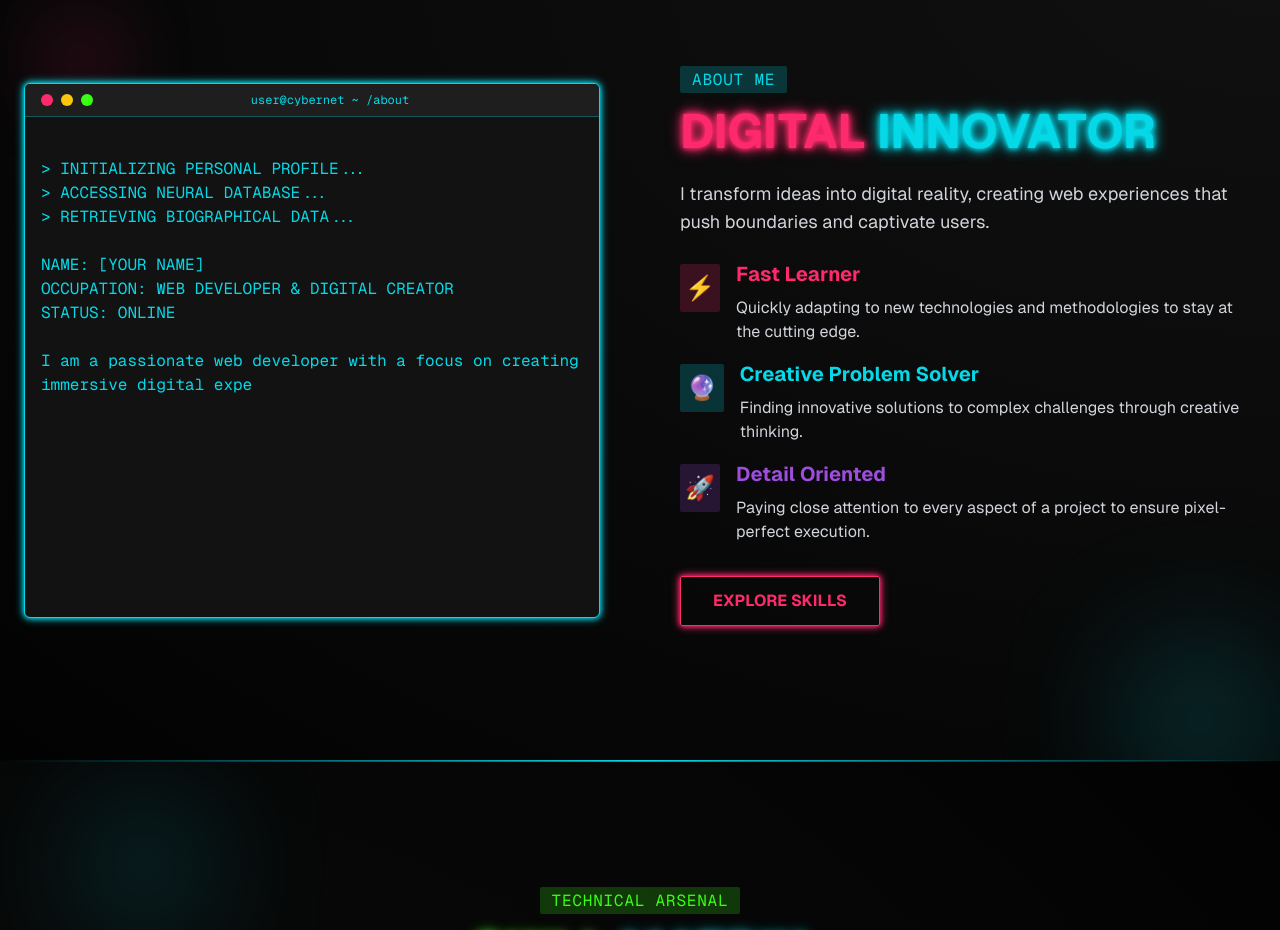
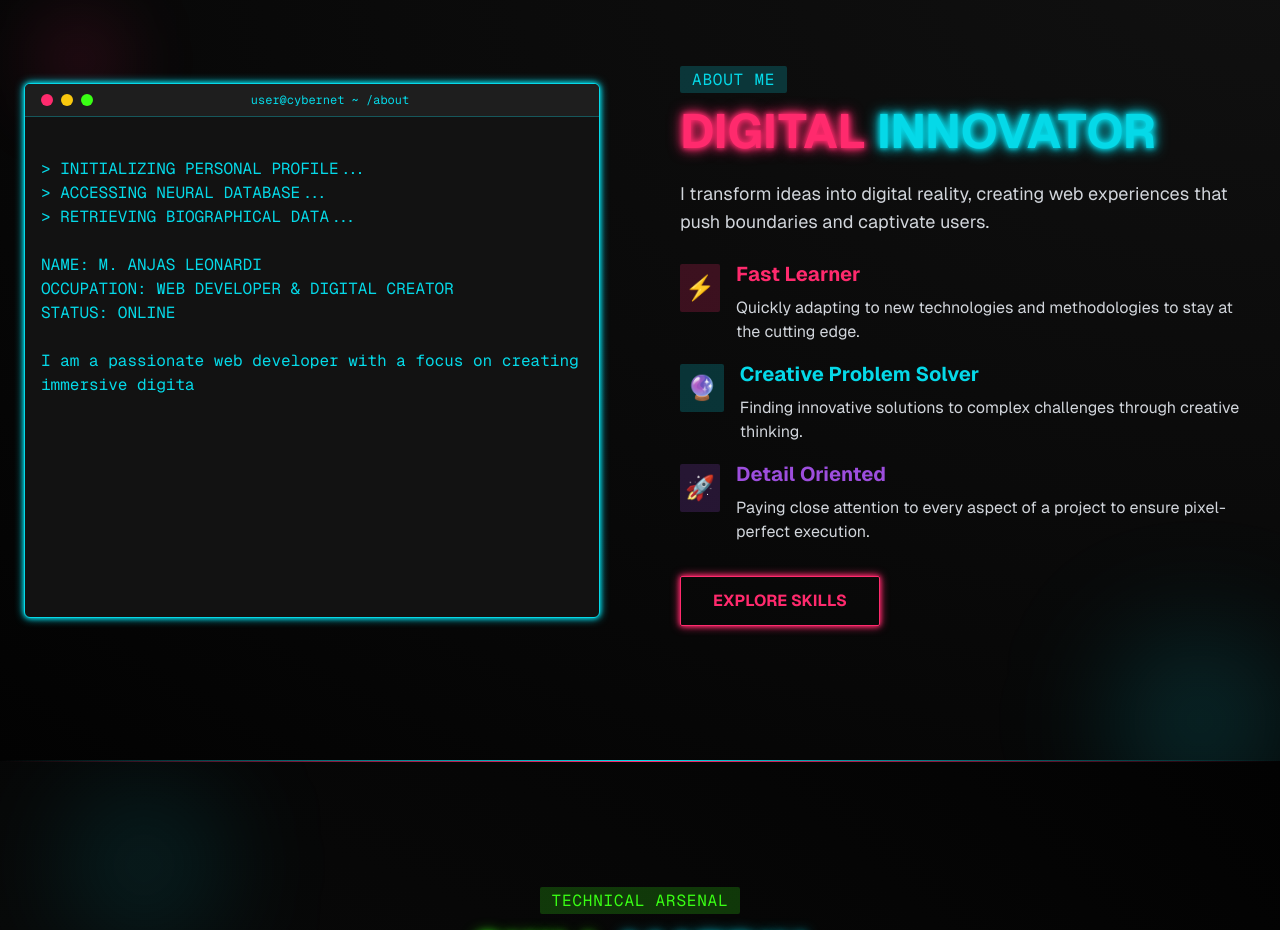
Before and after one commit to leonzss/CyberFolio, a Next.js app: page / in a window 1280 px wide. Shown: the part 860-1790 px from the top of the page. Built offline with nearby package versions, Linux system fonts and the light colour scheme.

Commit message:
Update About.tsx

```diff
--- a/app/components/About.tsx
+++ b/app/components/About.tsx
@@ -15,7 +15,7 @@ const About = () => {
 > ACCESSING NEURAL DATABASE...
 > RETRIEVING BIOGRAPHICAL DATA...
 
-NAME: [YOUR NAME]
+NAME: M. ANJAS LEONARDI
 OCCUPATION: WEB DEVELOPER & DIGITAL CREATOR
 STATUS: ONLINE
 
```
